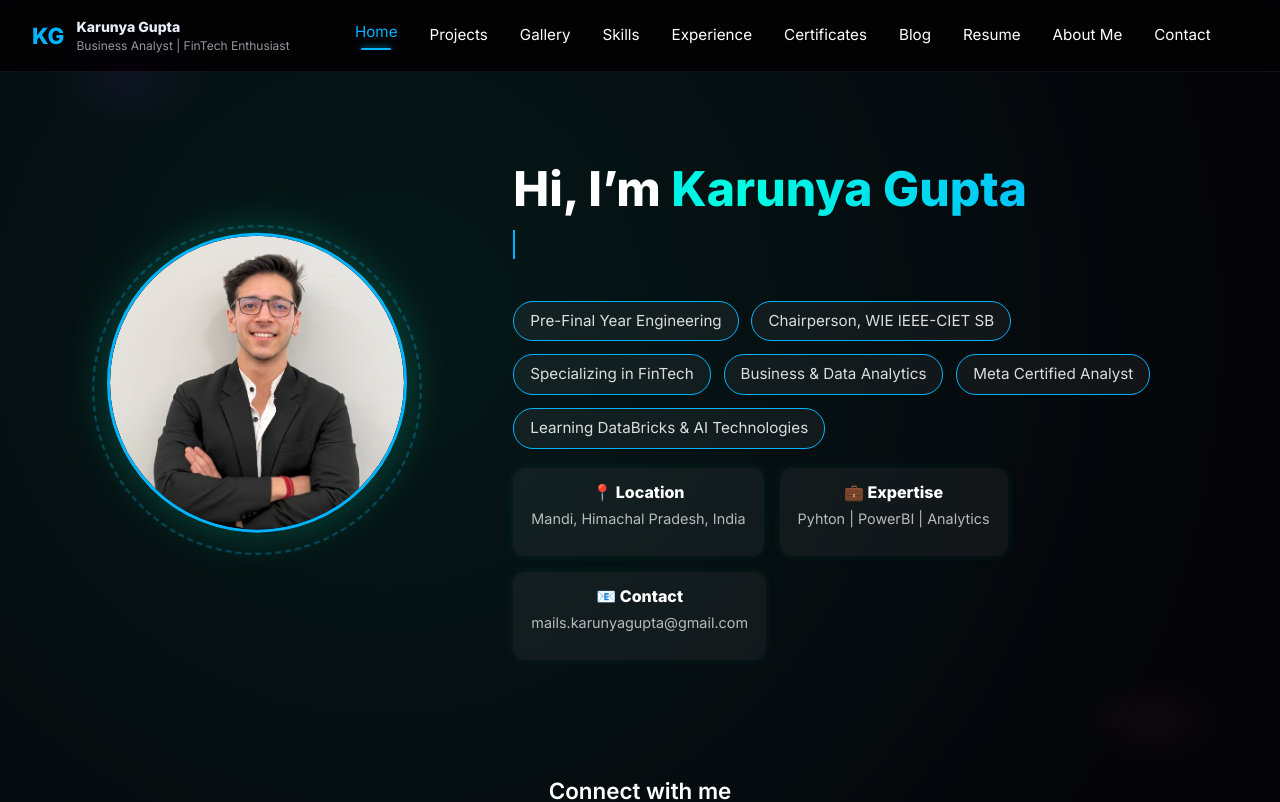
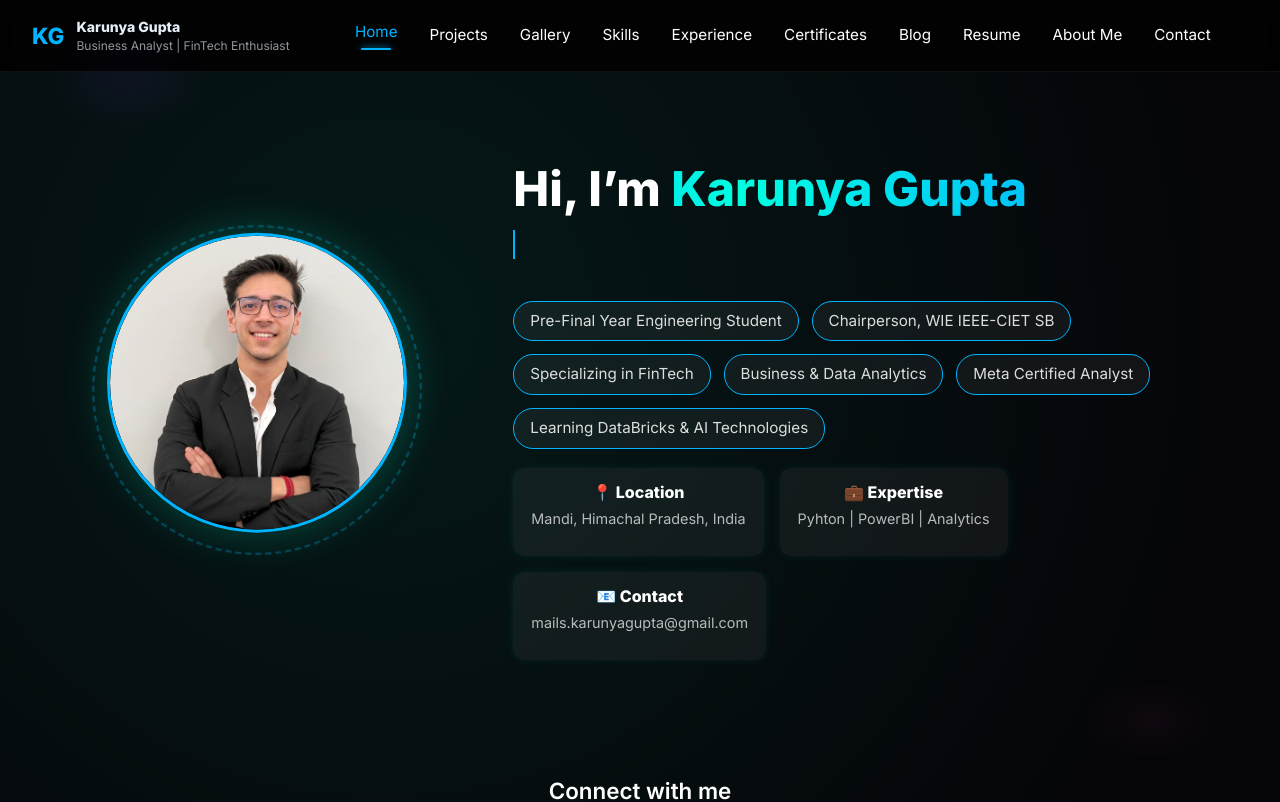
Before and after one commit to KarunyaGupta/Portfolio, a React (Vite) app: page / in a window 1280 px wide. Shown: the top 802 px of the page. Built offline with nearby package versions, Linux system fonts and the light colour scheme; the HTML template or start-up script is replaced by a standard one.

Commit message:
Change profession

```diff
--- a/src/pages/Home.jsx
+++ b/src/pages/Home.jsx
@@ -15,7 +15,7 @@ import facebookLogo from '../../public/facebook.png'
 
 export default function Home() {
   const professions = [
-    'Pre-Final Year Engineering',
+    'Pre-Final Year Engineering Student',
     'Chairperson, WIE IEEE-CIET SB',
     'Specializing in FinTech',
     'Business & Data Analytics',
```
